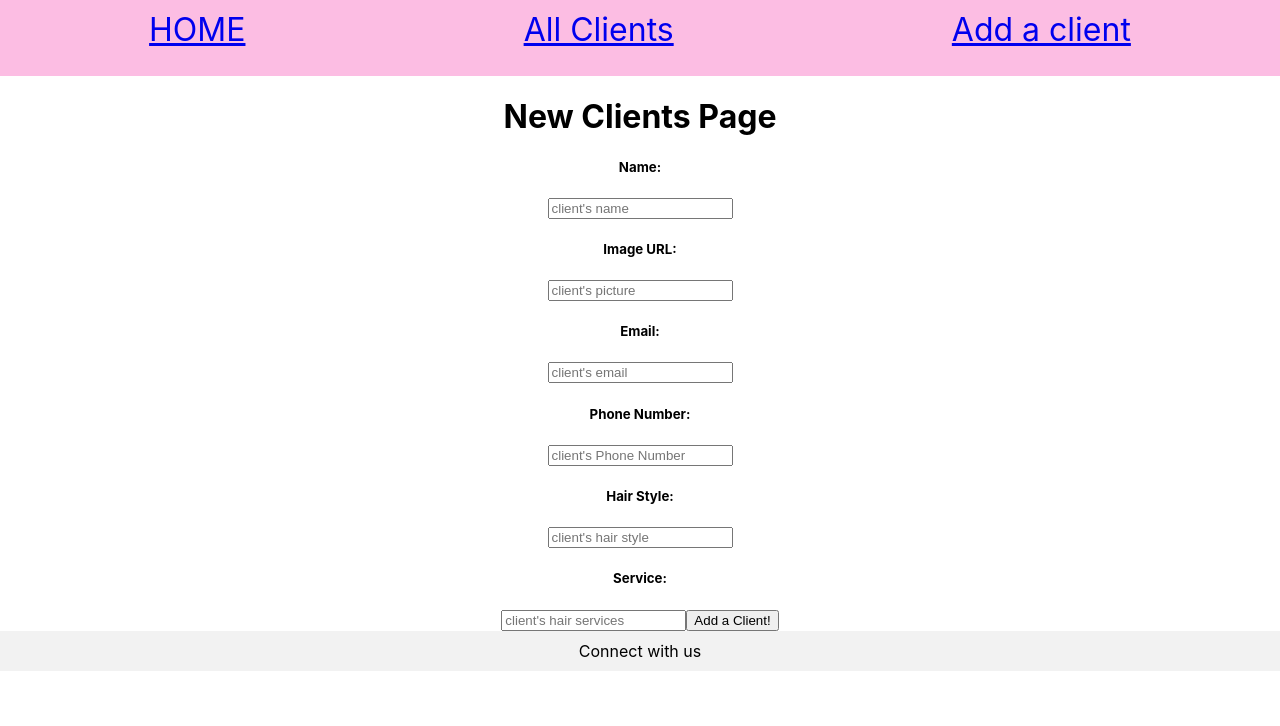
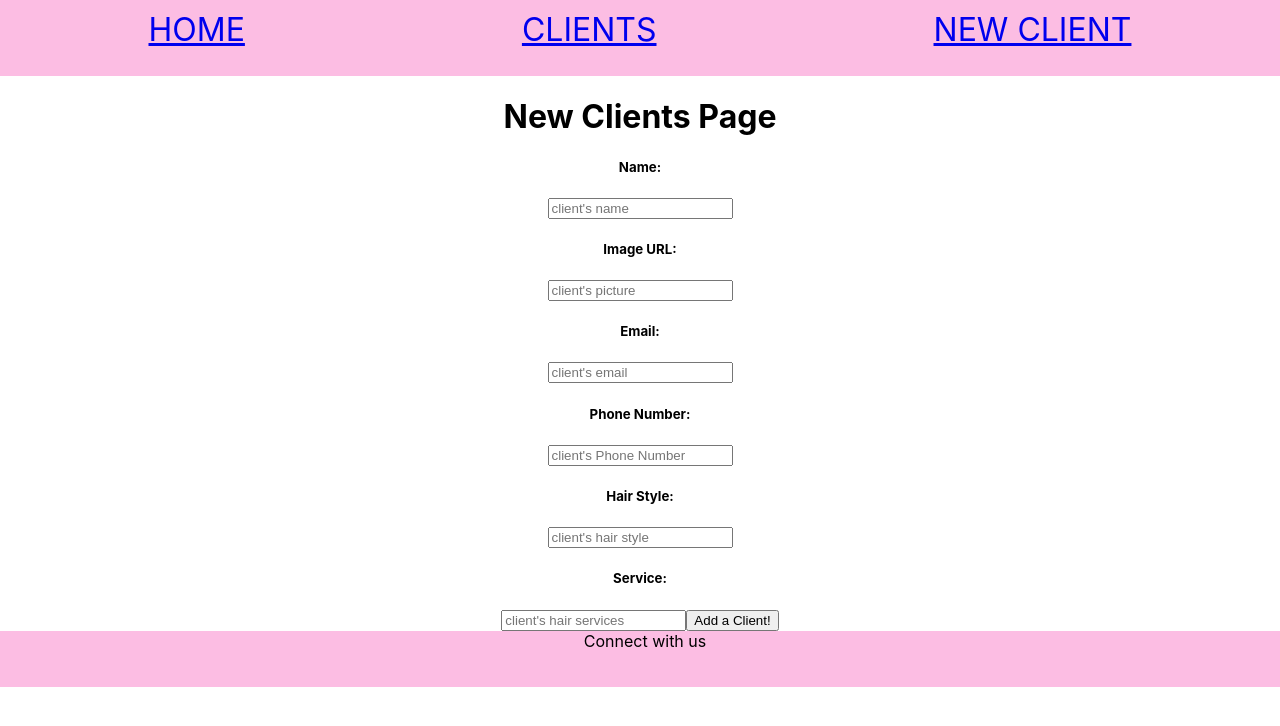
Before and after one commit to Sunjang1009/project3---hair-salon-CDA-frontend, a React (Create React App) app: page /new in a window 1280 px wide. Shown: the top 726 px of the page. Built offline with nearby package versions, Linux system fonts and the light colour scheme.

Commit message:
updated clientIndex css with grid

```diff
--- a/src/App.css
+++ b/src/App.css
@@ -20,8 +20,9 @@ main {
 
 
 footer {
-  background-color: #f2f2f2;
-  padding: 10px;
+  background-color: rgb(252, 189, 227);
+  padding-left: 10px;
+  height: 7vh;
   flex-shrink: 0;
 }
 
@@ -61,18 +62,33 @@ footer {
   color: #61dafb;
 }
 
+.container{
+  display: grid;
+  grid-template-columns: auto 2fr; /* Adjust column sizes as needed */
+  grid-gap: 0px;
+
+}
+
 .client-image {
   display: inline-block;
-  width: 150px; /* Adjust this value to suit your needs */
-  height: 150px; /* Adjust this value to suit your needs */
+  width: 100px; /* Adjust this value to suit your needs */
+  height: 100px; /* Adjust this value to suit your needs */
   border-radius: 50%;
   overflow: hidden;
+  margin-left: 300px;
+  margin-top: 30px;
 }
 
 .client-image img {
   width: 100%;
   height: 100%;
   object-fit: cover;
+
+}
+
+.content {
+  text-align: left;
+  margin-left: 80px;
 }
 
 .edit {
--- a/src/components/Header.js
+++ b/src/components/Header.js
@@ -5,8 +5,8 @@ function Header(){
         <>
             <nav>
                 <Link to ="/">HOME</Link>
-                <Link to ="/clients">All Clients</Link>
-                <Link to ="/new">Add a client</Link>
+                <Link to ="/clients">CLIENTS</Link>
+                <Link to ="/new">NEW CLIENT</Link>
             </nav>
         </>
     )
--- a/src/pages/ClientsIndex.js
+++ b/src/pages/ClientsIndex.js
@@ -31,17 +31,23 @@ function ClientsIndex(){
             <>
                 {clients.map((client,idx)=>{
                     return (
-                        <div key={idx}>
-                            <Link to={`/clients/${client._id}`}>
-                                <h2>Name: {client.name}</h2>
-                            </Link>
-                            <div className="client-image">
-                                <img src={client.image} alt={client.name} />
+                        <div>
+                            <div key={idx} className="container">
+                                <div className="client-image">
+                                    <img src={client.image} alt={client.name} />
+                                </div>
+                                <div className="content">
+                                    <Link to={`/clients/${client._id}`}>
+                                        <h2>Name: {client.name}</h2>
+                                    </Link>
+                                    <h2>Email: {client.email}</h2>
+                                    <h2>Phone Number: {client.phoneNumber}</h2>
+
+                                </div>
                             </div>
-                            <h2>Email: {client.email}</h2>
-                            <h2>Phone Number: {client.phoneNumber}</h2>
                             <hr/>
                         </div>
+
                     )
                 })}
 
--- a/src/pages/Home.js
+++ b/src/pages/Home.js
@@ -1,13 +1,11 @@
 function Home(){
     return(
-        <main>
-            <h1>Home Page</h1>
+        <div>
+            {/* <h1>Home Page</h1> */}
             <img className="home-image" src="https://i.etsystatic.com/7942433/r/il/b6c939/2602986650/il_340x270.2602986650_p9bc.jpg"
             alt="home page image"
             />
-
-
-        </main>
+        </div>
     )
 }
 
--- a/src/pages/NewClients.js
+++ b/src/pages/NewClients.js
@@ -55,6 +55,8 @@ function NewClients(){
 
         <>
             <h1>New Clients Page</h1>
+            <div>
+
                 <form onSubmit={handleSubmit}>
                     <label>
                         <h5>Name: </h5>
@@ -89,6 +91,7 @@ function NewClients(){
                     <button>Add a Client!</button>
 
                 </form>
+            </div>
         </>
     )
 }
```
Lines whose indentation alone changed are shown as unchanged.
